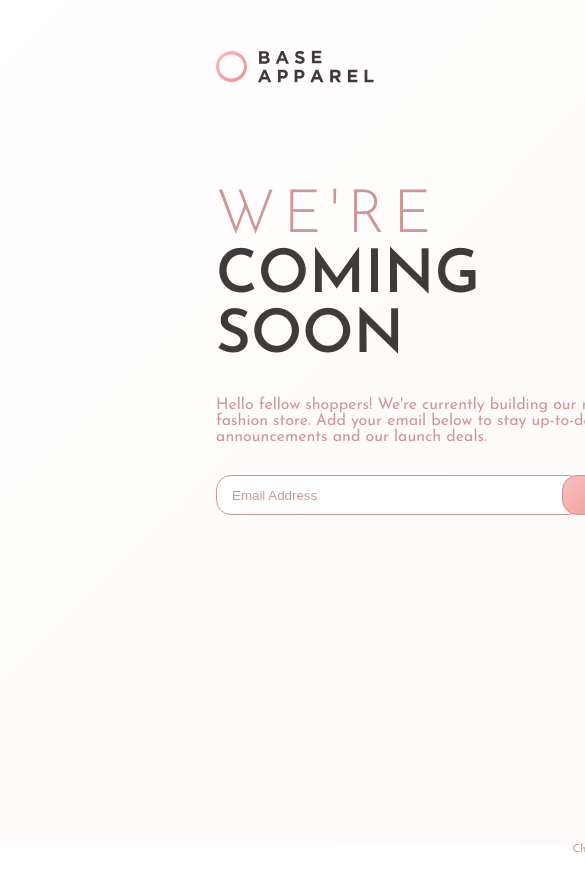
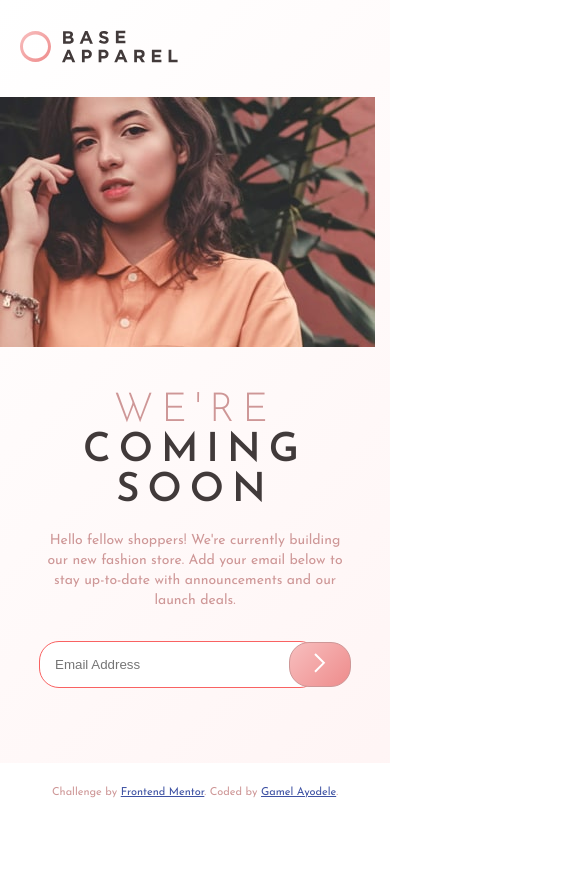
Before and after one commit to gamelayo/base-apparel-coming-soon-master, a plain HTML site: page index.html in a window 390 px wide. Shown: the top 885 px of the page, 585 px wide, since content can reach past the window. After the commit the page ends 844 px from the top, so only its background shows below. Drawn offline with Linux system fonts and the light colour scheme.

Commit message:
Latest commit

```diff
--- a/Css/style.css
+++ b/Css/style.css
@@ -7,7 +7,7 @@
 }
 
 body {
-  width: 1440px;
+  width: 100vw;
 }
 
 main {
@@ -23,15 +23,15 @@ main {
 
 .box1 {
   height: 100%;
-  width: 60%;
+  width: 55%;
   display: flex;
   flex-direction: column;
   align-items: center;
-  /* justify-content: center; */
+  justify-content: center;
 }
 .box2 {
   height: 100%;
-  width: 40%;
+  width: 45%;
 }
 .box2 img {
   height: 100%;
@@ -43,17 +43,18 @@ main {
 }
 .logo-image {
   width: 50%;
-  margin: 50px 0 100px 0;
+  margin-bottom: 100px;
 }
 .paragraph {
   width: 50%;
+  height: auto;
 }
 h1 {
   font-family: "Josefin Sans", sans-serif;
   font-weight: 600;
   font-size: 60px;
   text-transform: uppercase;
-  margin-bottom: 30px;
+  margin-bottom: 20px;
   color: hsl(0, 6%, 24%);
 }
 h1 span {
@@ -65,30 +66,94 @@ h1 span {
 p {
   font-family: "Josefin Sans", sans-serif;
   font-weight: 400;
-  margin-bottom: 30px;
+  margin: 30px 0;
   color: hsl(0, 36%, 70%);
 }
 form {
   position: relative;
   width: 50%;
-  height: 2.5rem;
+  height: auto;
+  display: flex;
+  flex-direction: column;
 }
-input[type="text"] {
+input[type="email"] {
   position: relative;
-  width: 85%;
-  height: 100%;
-  border-radius: 15px;
-  padding-left: 15px;
-  color: hsl(0, 36%, 70%);
+  width: 90%;
+  height: auto;
+  border-radius: 20px;
+  padding: 15px;
+  color: hsl(0, 6%, 24%);
   border: none;
-  border: 1px solid hsl(0, 36%, 70%);
+  border: 1px solid hsl(0, 93%, 68%);
+  outline-color: hsl(0, 93%, 68%);
 }
 button {
   position: absolute;
   width: 20%;
-  height: 100%;
+  height: auto;
+  padding: 10px 0;
   right: 0;
-  border-radius: 15px;
+  top: 1px;
+  border-radius: 20px;
   background-image: linear-gradient(135deg, hsl(0, 80%, 86%), hsl(0, 74%, 74%));
   border: 1px solid hsl(0, 36%, 70%);
+  cursor: pointer;
 }
+.btn:hover {
+  background-image: hsl(0, 36%, 70%);
+}
+label {
+  margin: 5px 0 0 30px;
+  font-family: "Josefin Sans", sans-serif;
+  font-weight: 400;
+  color: hsl(0, 93%, 68%);
+}
+
+/* Footer */
+.attribution {
+  font-size: 11px;
+  text-align: center;
+}
+.attribution a {
+  color: hsl(228, 45%, 44%);
+}
+
+@media (max-width: 500px) {
+  main {
+    height: auto;
+  }
+  .box2 {
+    display: none;
+  }
+  .mobile-image {
+    display: block;
+    width: 100%;
+  }
+  .logo-image {
+    width: 90%;
+    margin: 30px 0;
+  }
+  .box1 {
+    width: 100%;
+  }
+  .paragraph {
+    width: 80%;
+    margin: 0;
+  }
+  h1 {
+    margin: 40px 0 10px 0;
+    font-size: 40px;
+    letter-spacing: 8px;
+    text-align: center;
+  }
+  p {
+    margin: 20px 0 20px 0;
+    font-size: 14px;
+    line-height: 20px;
+    text-align: center;
+  }
+  form {
+    width: 80%;
+    margin: 10px 0 70px 0;
+  }
+}
--- a/index.html
+++ b/index.html
@@ -16,15 +16,6 @@
     <link rel="stylesheet" href="./Css/style.css" />
 
     <!-- Feel free to remove these styles or customise in your own stylesheet 👍 -->
-    <style>
-      .attribution {
-        font-size: 11px;
-        text-align: center;
-      }
-      .attribution a {
-        color: hsl(228, 45%, 44%);
-      }
-    </style>
   </head>
   <body>
     <main>
@@ -41,9 +32,13 @@
             and our launch deals.
           </p>
         </div>
-        <form action="">
-          <input type="text" value="Email Address" />
-          <button><img src="./images/icon-arrow.svg" alt="" /></button>
+        <form>
+          <input type="email" placeholder="Email Address" class="input" />
+
+          <button type="submit" class="btn">
+            <img src="./images/icon-arrow.svg" alt="" />
+          </button>
+          <label id="label"></label>
         </form>
       </div>
       <div class="box2">
@@ -56,8 +51,10 @@
         Challenge by
         <a href="https://www.frontendmentor.io?ref=challenge" target="_blank"
           >Frontend Mentor</a
-        >. Coded by <a href="#">Your Name Here</a>.
+        >. Coded by
+        <a href="https://twitter.com/GAMEL06" target="_blank">Gamel Ayodele</a>.
       </p>
     </footer>
+    <script src="index.js"></script>
   </body>
 </html>
--- /dev/null
+++ b/index.js
@@ -0,0 +1,15 @@
+btn = document.querySelector(".btn");
+input = document.querySelector(".input");
+mailFormat = /^\w+([\.-]?\w+)*@\w+([\.-]?\w+)*(\.\w{2,3})+$/;
+label = document.getElementById("label");
+btn.addEventListener("click", (e) => {
+  e.preventDefault();
+
+  if (input.value.length === 0) {
+    label.textContent = `Email is required`;
+  } else if (input.value.match(mailFormat)) {
+    label.textContent = "Valid Email";
+  } else {
+    label.textContent = `Please enter a valid email address!`;
+  }
+});
```
